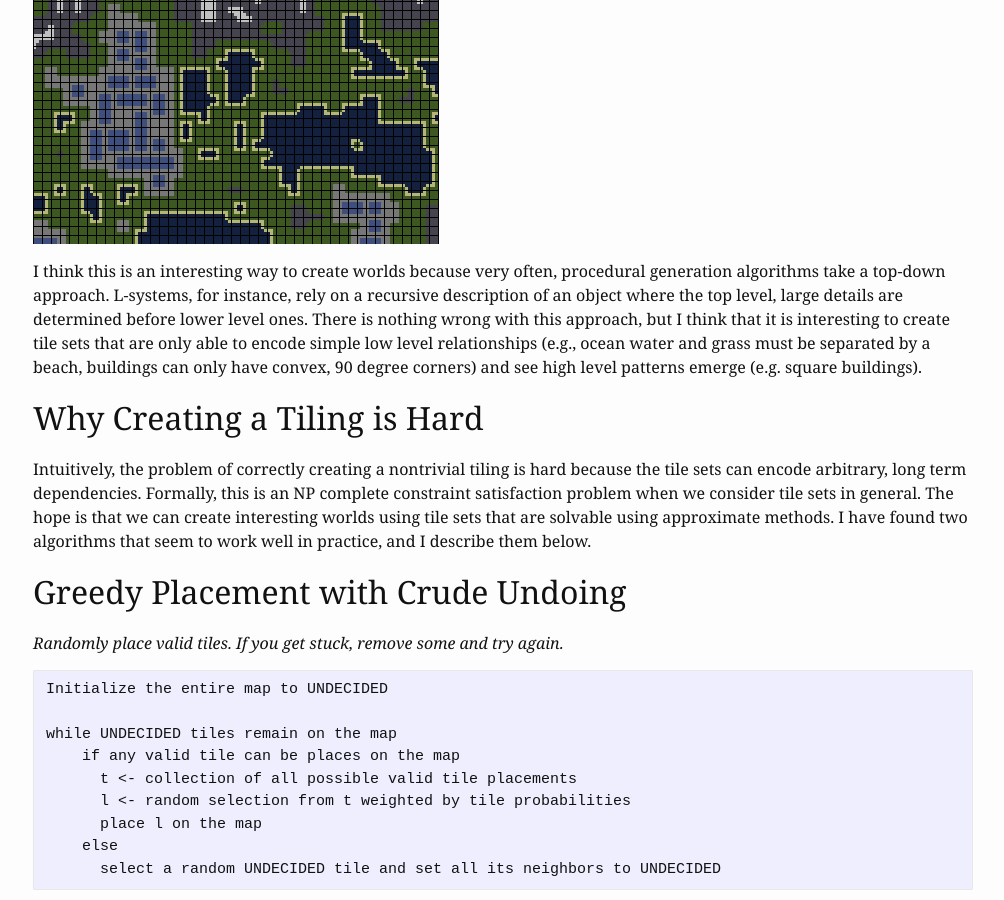
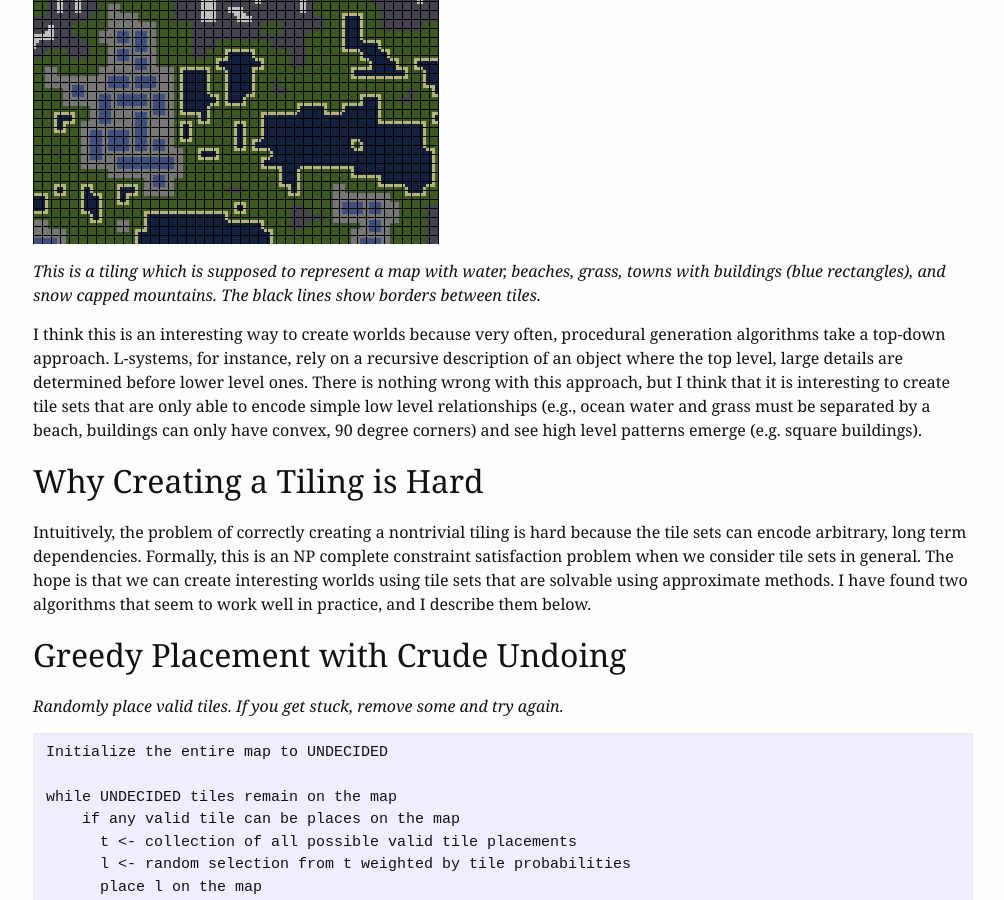
Before and after one commit to IJDykeman/ijdykeman.github.io, a Jekyll site: the page built from _posts/2017-10-16-wang-tile-procedural-generation.markdown, in a window 1280 px wide and 900 px high, scrolled down 2022 px. Shown: the whole window, without its empty margins (137-1141 px from the left). Built offline with Jekyll 4.4.1, drawn with Linux system fonts in a browser that asks for light colours.

Commit message:
autocommit of a content change

```diff
--- a/_posts/2017-10-16-wang-tile-procedural-generation.markdown
+++ b/_posts/2017-10-16-wang-tile-procedural-generation.markdown
@@ -25,7 +25,9 @@ We will define a tiling as a finite grid where one of those tiles lies in each g
 
 A valid tiling looks like this:
 
-![valid tiling]({{ site.url }}/assets/wang_tiles/example_valid_tiling.png "This is a tiling which is supposed to represent a map with water, beaches, grass, towns with buildings (blue rectangles), and snow capped mountains.  The black lines show borders between tiles.")
+![valid tiling]({{ site.url }}/assets/wang_tiles/example_valid_tiling.png)
+
+*This is a tiling which is supposed to represent a map with water, beaches, grass, towns with buildings (blue rectangles), and snow capped mountains.  The black lines show borders between tiles.*
 
 <!-- In this post, I'll explore algorithms for efficiently taking large, complex tile sets and producing valid or nearly valid tilings that look like convincing landscapes, dungeons, and other commonly procedurally generated content.  When these algorithms work well, they can produce some very nice looking results: -->
 
```
